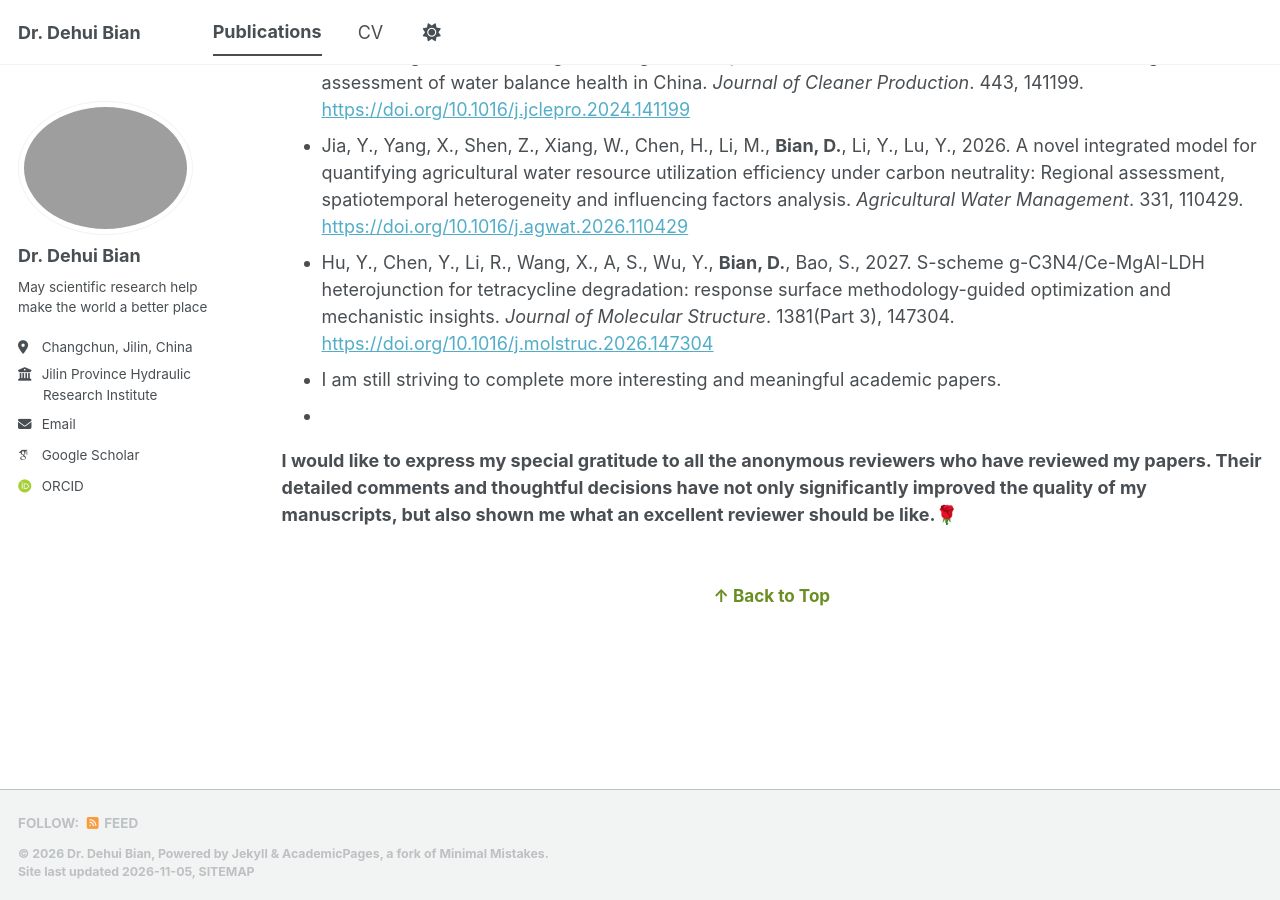
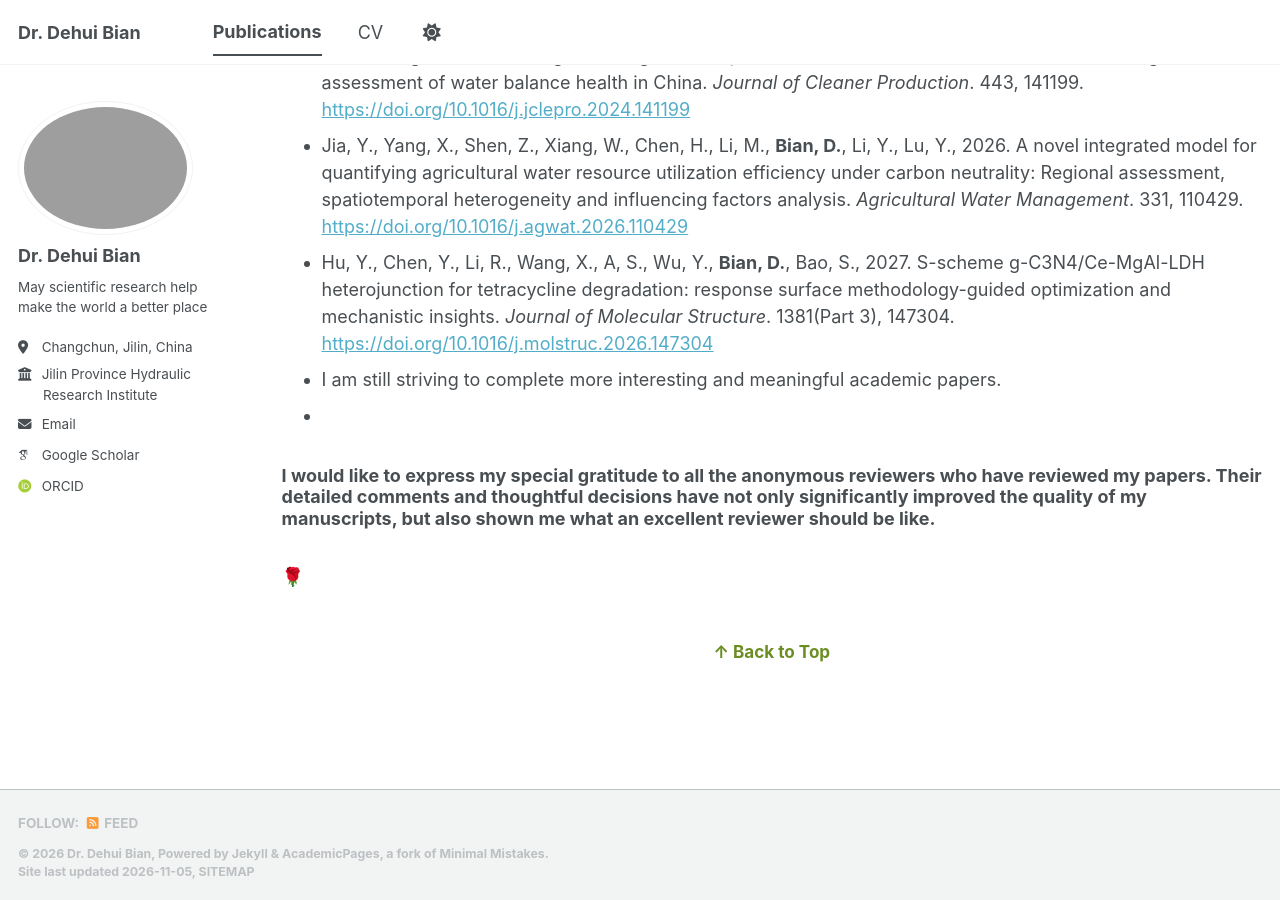
Before and after one commit to DehuiBian/dehuibian.github.io, a Jekyll site: the page built from _pages/publications.html, in a window 1280 px wide and 900 px high, scrolled down 2460 px. Built offline with Jekyll 4.4.1, drawn with Linux system fonts in a browser that asks for light colours; some web fonts are replaced; a script bundle is joined from its source files by our own code; library files that are not in the unit come from our copies.

Commit message:
publications.html

```diff
--- a/_pages/publications.html
+++ b/_pages/publications.html
@@ -120,8 +120,7 @@ author_profile: true
   <li>Jia, Y., Yang, X., Shen, Z., Xiang, W., Chen, H., Li, M., <strong>Bian, D.</strong>, Li, Y., Lu, Y., 2026. A novel integrated model for quantifying agricultural water resource utilization efficiency under carbon neutrality: Regional assessment, spatiotemporal heterogeneity and influencing factors analysis. <em>Agricultural Water Management</em>. 331, 110429. <a href="https://doi.org/10.1016/j.agwat.2026.110429">https://doi.org/10.1016/j.agwat.2026.110429</a></li>
   <li>Hu, Y., Chen, Y., Li, R., Wang, X., A, S., Wu, Y., <strong>Bian, D.</strong>, Bao, S., 2027. S-scheme g-C3N4/Ce-MgAl-LDH heterojunction for tetracycline degradation: response surface methodology-guided optimization and mechanistic insights. <em>Journal of Molecular Structure</em>. 1381(Part 3), 147304. <a href="https://doi.org/10.1016/j.molstruc.2026.147304">https://doi.org/10.1016/j.molstruc.2026.147304</a></li>
   <li>I am still striving to complete more interesting and meaningful academic papers.<li></ul>
-<p><strong>I would like to express my special gratitude to all the anonymous reviewers who have reviewed my papers. Their detailed comments and thoughtful decisions have not only significantly improved the quality of my manuscripts, but also shown me what an excellent reviewer should be like.<strong><span class="rose-inline"><span class="rose" style="animation-duration:2.2s;">🌹</span></span>
-</p>
+  <h3><strong>I would like to express my special gratitude to all the anonymous reviewers who have reviewed my papers. Their detailed comments and thoughtful decisions have not only significantly improved the quality of my manuscripts, but also shown me what an excellent reviewer should be like.<strong><h3><span class="rose-inline"><span class="rose" style="animation-duration:2.2s;">🌹</span></span>
 
 <div style="text-align:center; margin:3rem 0 2rem;">
   <a href="#" style="color:#6b8e23; text-decoration:none; font-size:0.95rem;">↑ Back to Top</a>
```
